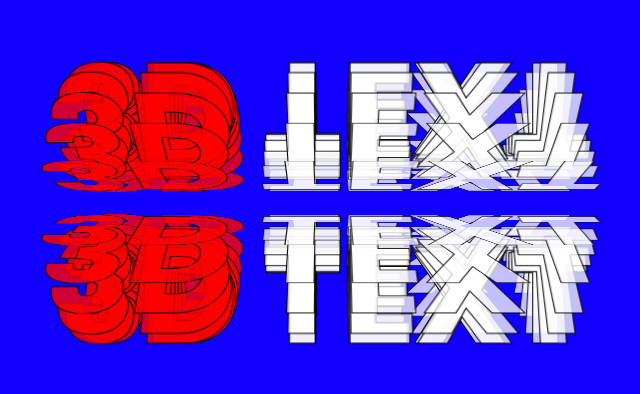
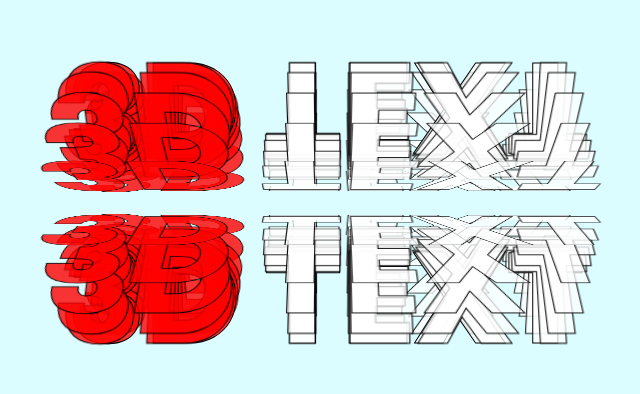
Before and after one commit to Abhishek7242/3D-TEXT-Animation, a plain HTML site: page index.html in a window 1280 px wide. Shown: the part 197-591 px from the top of the page, without its empty margins (314-954 px from the left). Drawn offline with Linux system fonts and the light colour scheme.

Commit message:
Update style.css

```diff
--- a/style.css
+++ b/style.css
@@ -14,7 +14,7 @@
       align-items: center;
       height: 100vh;
      overflow: hidden;
-     background:#1100ff ;
+     background:#dcfdff ;
 
     }
 
```
